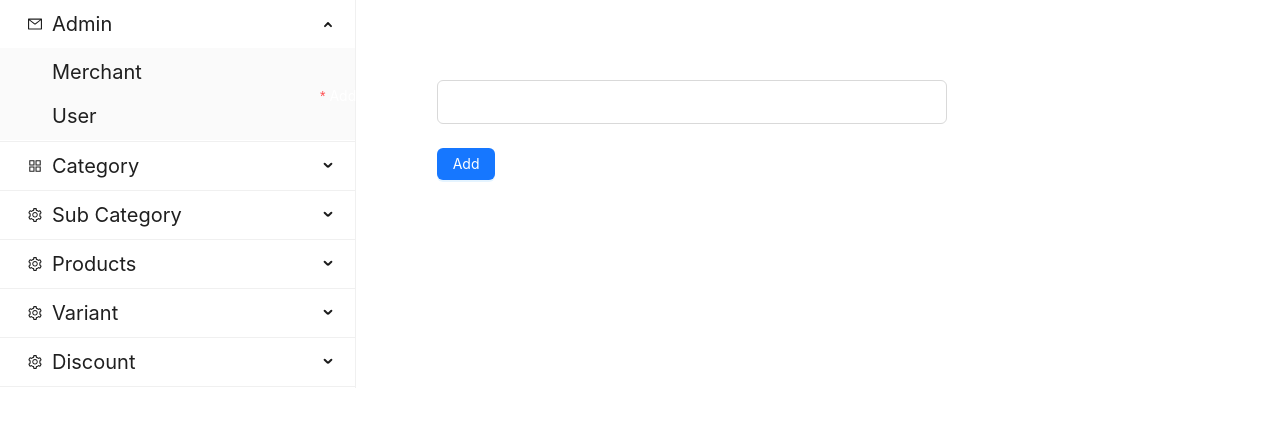
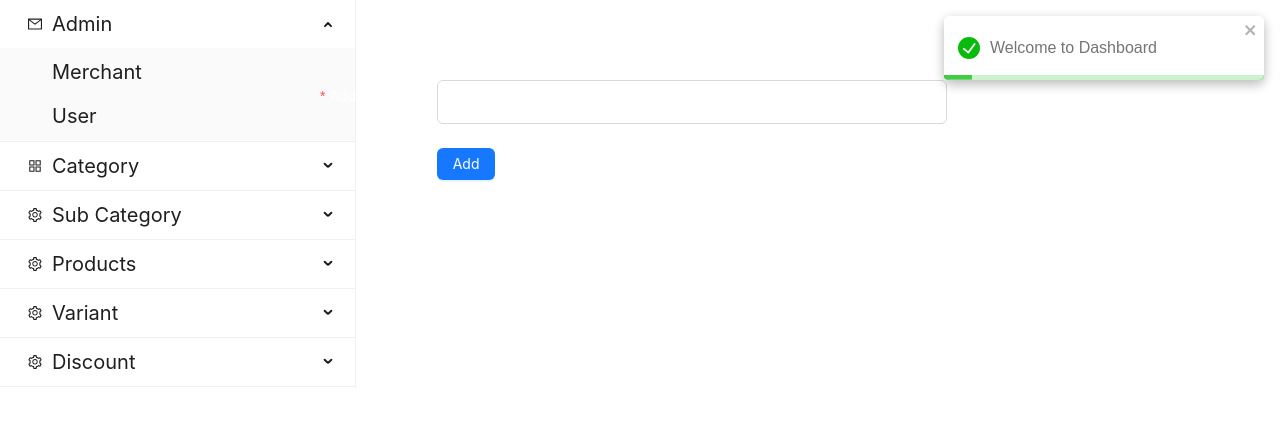
Before and after one commit to mahadihasandev/Full-Stack-E-Commerce-Web-App, a React (Vite) app in the folder Dashboard/: page /dashboard/addcategory in a window 1280 px wide. Shown: the top 426 px of the page. Built offline with nearby package versions, Linux system fonts and the light colour scheme; sample sign-in values are in the browser's storage.

Commit message:
no login if no data

```diff
--- a/Dashboard/src/Components/DashboardMenu.jsx
+++ b/Dashboard/src/Components/DashboardMenu.jsx
@@ -1,12 +1,12 @@
-import React from 'react'
 import { AppstoreOutlined, MailOutlined, SettingOutlined } from '@ant-design/icons';
 import { Menu } from 'antd';
 import { useNavigate } from 'react-router-dom';
+import {  ToastContainer } from 'react-toastify';
 
 let userinfo=JSON.parse(localStorage.getItem('userinfo'))
 
  const items = [
-  userinfo.role!='merchant'&&{key: 'sub1',
+  userinfo&&userinfo.role!='merchant'&&{key: 'sub1',
     label: 'Admin',
     icon: <MailOutlined />,
     children: [
@@ -72,7 +72,7 @@ let userinfo=JSON.parse(localStorage.getItem('userinfo'))
    {
     type: 'divider',
   },
-  userinfo.role!='merchant'&&{
+  userinfo&&userinfo.role!='merchant'&&{
     key: 'sub7',
     label: 'Discount',
     icon: <SettingOutlined />,
@@ -88,7 +88,9 @@ let userinfo=JSON.parse(localStorage.getItem('userinfo'))
 
 
 function DashboardMenu() {
+
   let navigate=useNavigate()
+
 
     const onClick = e => {
     navigate(e.key);
@@ -105,6 +107,18 @@ function DashboardMenu() {
       items={items}
 
     />
+         <ToastContainer
+          position="top-right"
+          autoClose={4000}
+          hideProgressBar={false}
+          newestOnTop={false}
+          closeOnClick={false}
+          rtl={false}
+          pauseOnFocusLoss={false}
+          draggable
+          pauseOnHover={false}
+          theme="light"
+        />
     </div>
   )
 }
--- a/Dashboard/src/Layouts/AddCategory.jsx
+++ b/Dashboard/src/Layouts/AddCategory.jsx
@@ -1,7 +1,7 @@
 import React from 'react'
 import { Button, Form, Input } from "antd";
 import axios from "axios";
-import { ToastContainer, toast } from "react-toastify";
+import { Bounce, ToastContainer, toast } from "react-toastify";
 import { Navigate } from 'react-router-dom';
 import { useSelector } from 'react-redux';
 
@@ -9,34 +9,22 @@ import { useSelector } from 'react-redux';
 function AddCategory() {
 
   const userData = useSelector((state) => state.activeUser);
-  console.log(userData.value.id);
 
   const onFinish = async (values) => {
-
-
     let data = await axios.post("http://localhost:8000/api/v1/product/addcategory", {
       name: values.category,
       ownerId:userData.value.id,
     });
+    if(data){
+      toast.success('category created')
+    }
 
-    localStorage.setItem('userinfo',JSON.stringify(data.data))
-    if (data.data.error == "user does not exist") {
-      toast.error(data.data.error);
-    } else if (!data.data.emailVerified) {
-      toast.error("varify your email");
-    }else if(data.data.role=='user'){
-        toast.error('Please Upgrade to merchant to login')
-    }else {
-
-      toast.success("Login success");
-    }
   };
   const onFinishFailed = (errorInfo) => {
      Navigate(`/error/${errorInfo}`);
   };
   return (
     <div className='mt-20'>
-
       <Form
           name="basic"
           labelCol={{ span: 7 }}
@@ -66,6 +54,19 @@ function AddCategory() {
             </Button>
           </Form.Item>
         </Form>
+        <ToastContainer
+            position="top-right"
+            autoClose={5000}
+            hideProgressBar={false}
+            newestOnTop={false}
+            closeOnClick={false}
+            rtl={false}
+            pauseOnFocusLoss
+            draggable
+            pauseOnHover
+            theme="light"
+            transition={Bounce}
+          />
     </div>
   )
 }
--- a/Dashboard/src/Layouts/Home.jsx
+++ b/Dashboard/src/Layouts/Home.jsx
@@ -1,9 +1,20 @@
-import React from 'react'
+import React, { useEffect } from 'react'
 import { Col, Row } from 'antd';
-import { Outlet } from 'react-router-dom';
+import { Outlet, useNavigate } from 'react-router-dom';
 import DashboardMenu from '../Components/DashboardMenu';
+import { useSelector } from 'react-redux';
+import { toast, ToastContainer } from 'react-toastify';
 
 function Home() {
+    const userData=useSelector((state)=>(state.activeUser.value))
+  let navigate=useNavigate()
+ useEffect(()=>{
+ if(!userData){
+    navigate('/login')
+  }else{
+    toast.success("Welcome to Dashboard")
+  }
+ },[])
   return (
     <div>
       <Row>
@@ -14,6 +25,7 @@ function Home() {
       <Outlet/>
       </Col>
     </Row>
+    <ToastContainer/>
     </div>
   )
 }
--- a/Dashboard/src/Layouts/Login.jsx
+++ b/Dashboard/src/Layouts/Login.jsx
@@ -17,7 +17,10 @@ function Login() {
     });
 
     dispatch(authInfo(data.data))
+    console.log(data.data);
+
     localStorage.setItem('userinfo',JSON.stringify(data.data))
+
     if (data.data.error == "user does not exist") {
       toast.error(data.data.error);
     } else if (!data.data.emailVerified) {
```
Also changed, not shown: 1 other file (tests, documents, lock files or other folders).
